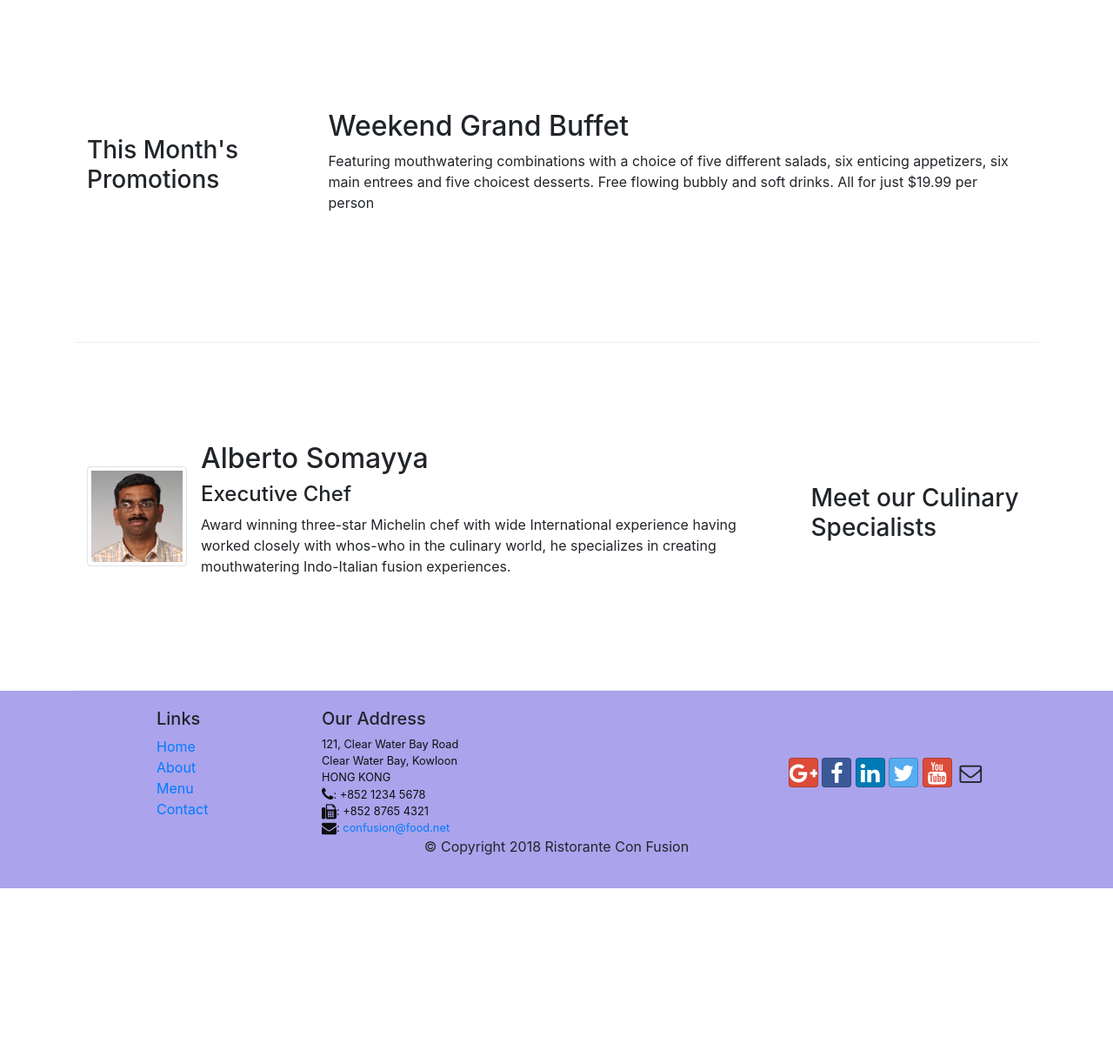
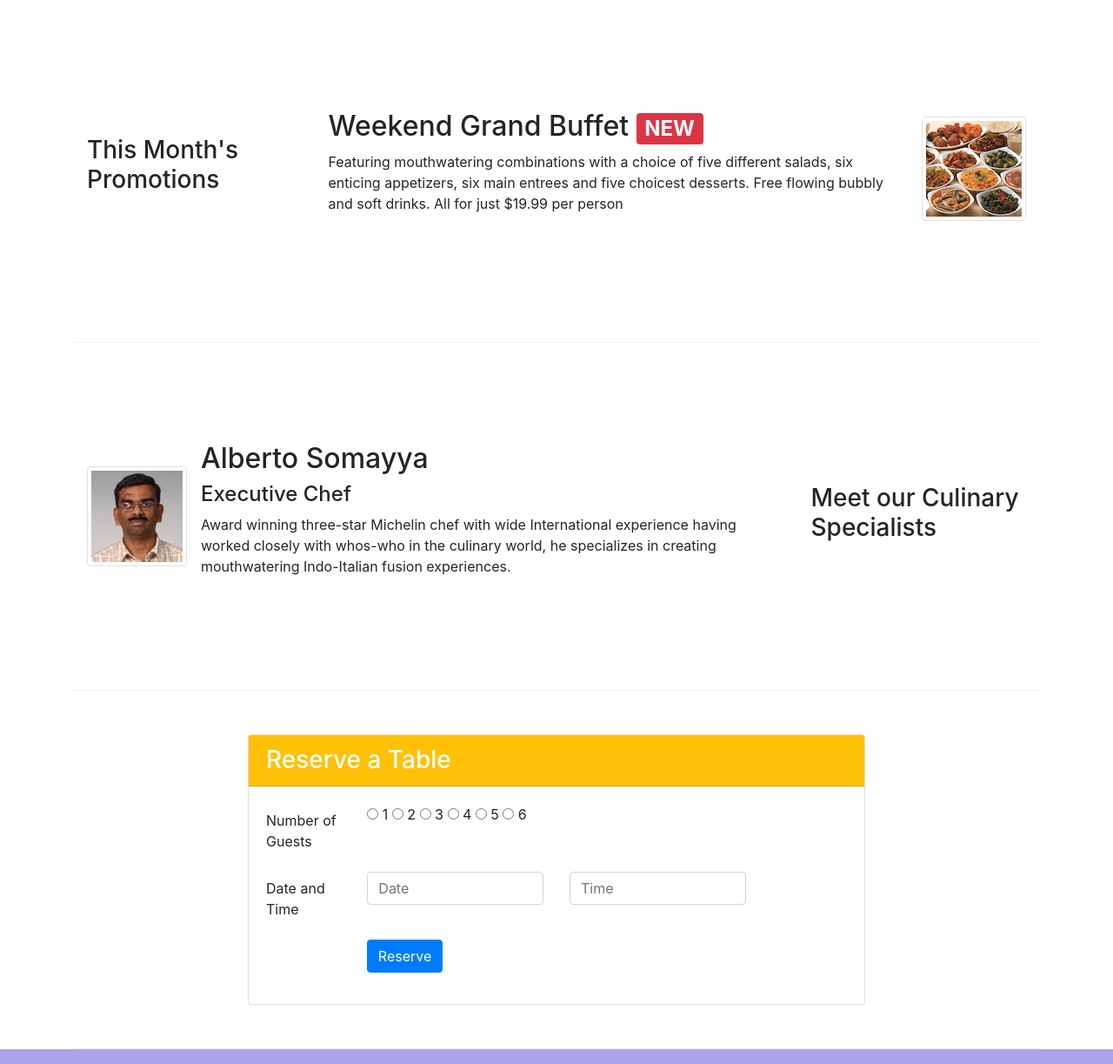
Before and after one commit to yashtiwari68/conFusion, a website: page index.html in a window 1280 px wide. Shown: the part 740-1963 px from the top of the page at 87% size. Before the commit the page ends 1761 px from the top, so only its background shows below. Drawn offline with nearby package versions, Linux system fonts and the light colour scheme.

Commit message:
Reserve a Table added

```diff
--- a/index.html
+++ b/index.html
@@ -39,8 +39,11 @@
                     <h1>Ristorante con Fusion</h1>
                     <p>We take inspiration from the World's best cuisines, and create a unique fusion experience. Our lipsmacking creations will tickle your culinary senses!</p>
                 </div>
-                <div class="col-12 col-sm align-self-center">
+                <div class="col-12 col-sm-3 align-self-center">
                     <img src="img/logo.png" class="img-fluid">
+                </div>
+                <div class = "col-12 col-sm-3 align-self-center">
+                    <a role="button" class="btn btn-warning btn-block" href="#Reserve">Reserve Table</a>
                 </div>
             </div>
         </div>
@@ -56,7 +59,7 @@
                     <img class="d-flex mr-3 img-thumbnail align-self-center"
                             src="img/uthappizza.png" alt="Uthappizza">
                     <div class="media-body">
-                        <h2 class="mt-0">Uthappizza<span class="badge badge-danger">HOT</span><span class="badge badge-pill badge-secondary">$4.99</span></h2>
+                        <h2 class="mt-0">Uthappizza <span class="badge badge-danger">HOT</span> <span class="badge badge-pill badge-secondary">$4.99</span></h2>
                         <p class="d-none d-sm-block">A unique combination of Indian Uthappam (pancake) and
                             Italian pizza, topped with Cerignola olives, ripe vine
                             cherry tomatoes, Vidalia onion, Guntur chillies and
@@ -72,8 +75,14 @@
                 <h3>This Month's Promotions</h3>
             </div>
             <div class="col col-sm col-md">
-                <h2>Weekend Grand Buffet</h2>
-                <p>Featuring mouthwatering combinations with a choice of five different salads, six enticing appetizers, six main entrees and five choicest desserts. Free flowing bubbly and soft drinks. All for just $19.99 per person </p>
+                <div class="media">
+                    <div class="media-body">
+                        <h2 class="mt-0">Weekend Grand Buffet <span class="badge badge-danger">NEW</span></h2>
+                        <p class = "d-none d-sm-block">Featuring mouthwatering combinations with a choice of five different salads, six enticing appetizers, six main entrees and five choicest desserts. Free flowing bubbly and soft drinks. All for just $19.99 per person </p>
+                    </div>
+                    <img class="d-flex ml-3 img-thumbnail align-self-center"
+                        src="img/buffet.png" alt="Buffet">
+                </div>
             </div>
         </div>
 
@@ -95,6 +104,44 @@
                             </p>
                     </div>
                 </div>
+            </div>
+        </div>
+
+        <div class = "row row-content">
+            <div class="col-12  col-sm-8 mx-auto">
+                <div class="card">
+                    <h3 class="card-header bg-warning text-white " id="Reserve">Reserve a Table</h3>
+                    <div class="card-body">
+                            <form>
+                            <div class=" form-group row">
+                                <label class = "col-12 col-sm-2 col-form-label">Number of Guests</label>
+                                <div class="col-12 col-sm ">
+                                        <label><input type="radio" name="optradio" > 1 </label>
+                                        <label><input type="radio" name="optradio" > 2 </label>
+                                        <label><input type="radio" name="optradio" > 3 </label>
+                                        <label><input type="radio" name="optradio" > 4 </label>
+                                        <label><input type="radio" name="optradio" > 5 </label>
+                                        <label><input type="radio" name="optradio" > 6 </label>
+                                </div>
+                            </div>
+                            <div class="form-group row">
+                                <label for="date" class="col-12 col-sm-2 col-form-label">Date and Time</label>
+                                <div class="col-12 col-sm-4">
+                                    <input type="datetime" class="form-control" id="date" name="date" placeholder="Date">
+                                </div>
+                                <div class="col-12 col-sm-4">
+                                    <input type="datetime" class="form-control" id="time" name="time" placeholder="Time">
+                                </div>
+                            </div>
+                            <div class="form-group row">
+                                <div class="col-12">
+                                    <label for="submit" class="col-sm-2"></label>
+                                    <button type="submit" class="btn btn-primary" >Reserve</button>
+                                </div>
+                            </div>
+                            </form>
+                </div>
+            </div>
             </div>
         </div>
     </div>
@@ -145,5 +192,4 @@
     <script src="node_modules/popper.js/dist/umd/popper.min.js"></script>
     <script src="node_modules/bootstrap/dist/js/bootstrap.min.js"></script>
 </body>
-
 </html>
```
